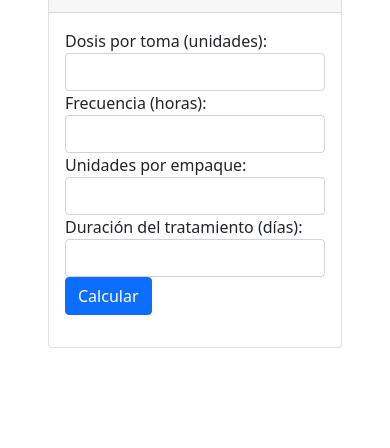
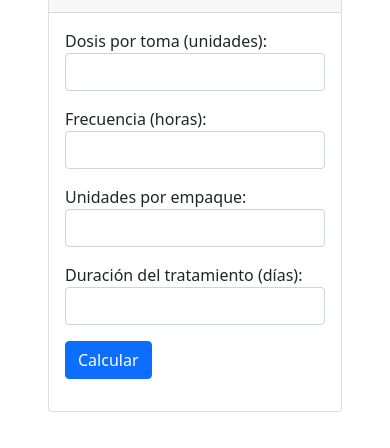
Before and after one commit to zenmastersalv/ElyApp, a plain HTML site: page index.html in a window 390 px wide. Shown: the part 120-568 px from the top of the page. Drawn offline with nearby package versions, Linux system fonts and the light colour scheme.

Commit message:
Optimized for phone layout

```diff
--- a/index.html
+++ b/index.html
@@ -5,29 +5,37 @@
     <link href="https://cdn.jsdelivr.net/npm/bootstrap@5.0.2/dist/css/bootstrap.min.css" rel="stylesheet" integrity="sha384-EVSTQN3/azprG1Anm3QDgpJLIm9Nao0Yz1ztcQTwFspd3yD65VohhpuuCOmLASjC" crossorigin="anonymous">
 </head>
 <body class="m-5">
-    <div class="card">
+    <div class="card col-12 col-sm-8 col-md-6 col-lg-4 mx-auto">
         <div class="card-header">
             <h2>Calculadora de Medicamentos</h2>
         </div>
         <div class="card-body">
             <form id="medicineForm">
-                <div class="form-group">
+                <div class="row mb-3">
+                    <div class="form-group col-12">
                         <label for="dose">Dosis por toma (unidades):</label>
                         <input type="number" class="form-control" id="dose" name="dose" step="0.1" required>
                     </div>
-                <div class="form-group">
+                </div>
+                <div class="row mb-3">
+                    <div class="form-group col-12">
                         <label for="frequency">Frecuencia (horas):</label>
                         <input type="number" class="form-control" id="frequency" name="frequency" required>
                     </div>
-                <div class="form-group">
+                </div>
+                <div class="row mb-3">
+                    <div class="form-group col-12">
                         <label for="packageContent">Unidades por empaque:</label>
                         <input type="number" class="form-control" id="packageContent" name="packageContent" required>
                     </div>
-                <div class="form-group">
+                </div>
+                <div class="row mb-3">
+                    <div class="form-group col-12">
                         <label for="treatmentDuration">Duración del tratamiento (días):</label>
                         <input type="number" class="form-control" id="treatmentDuration" name="treatmentDuration" required>
                     </div>
-                <button type="submit" class="btn btn-primary">Calcular</button>
+                </div>
+                <button type="submit" class="btn btn-primary btn-block">Calcular</button>
             </form>
             <p id="result" class="mt-3"></p>
         </div>
```
Lines whose indentation alone changed are shown as unchanged.
